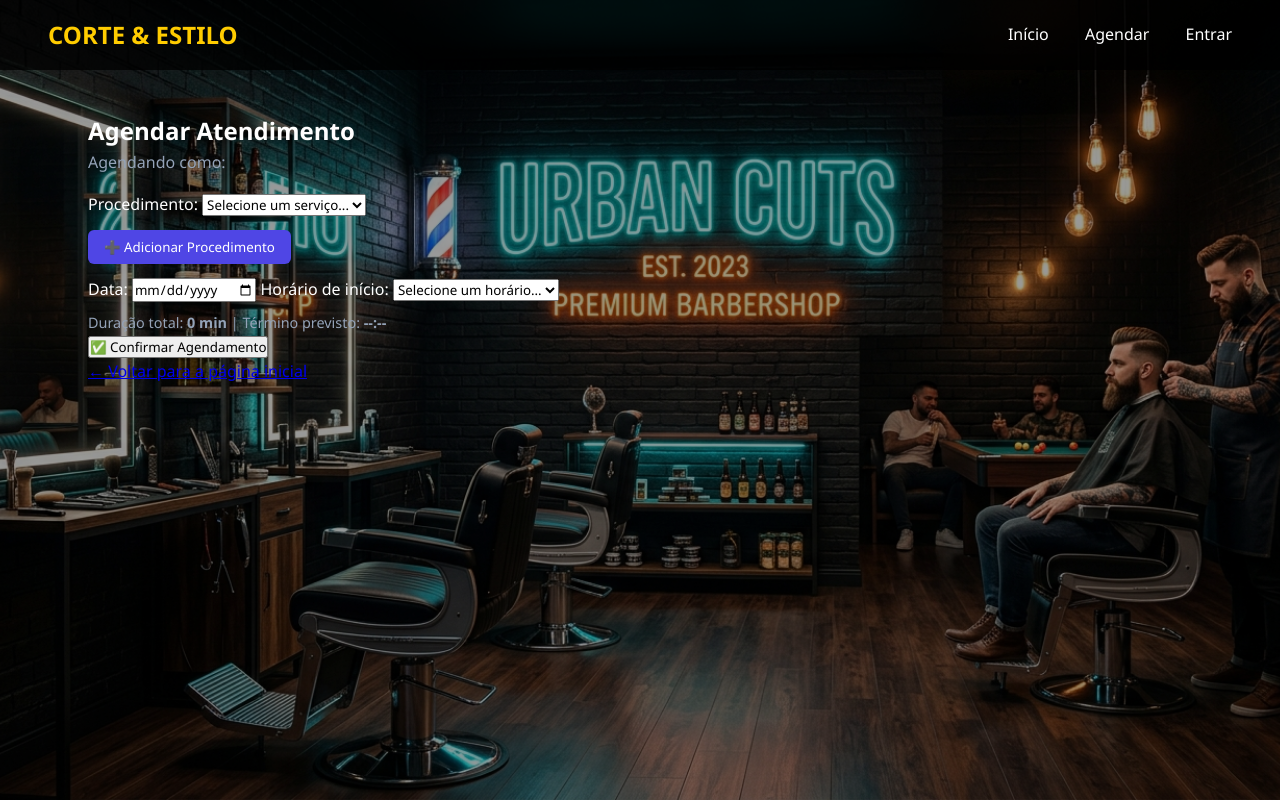
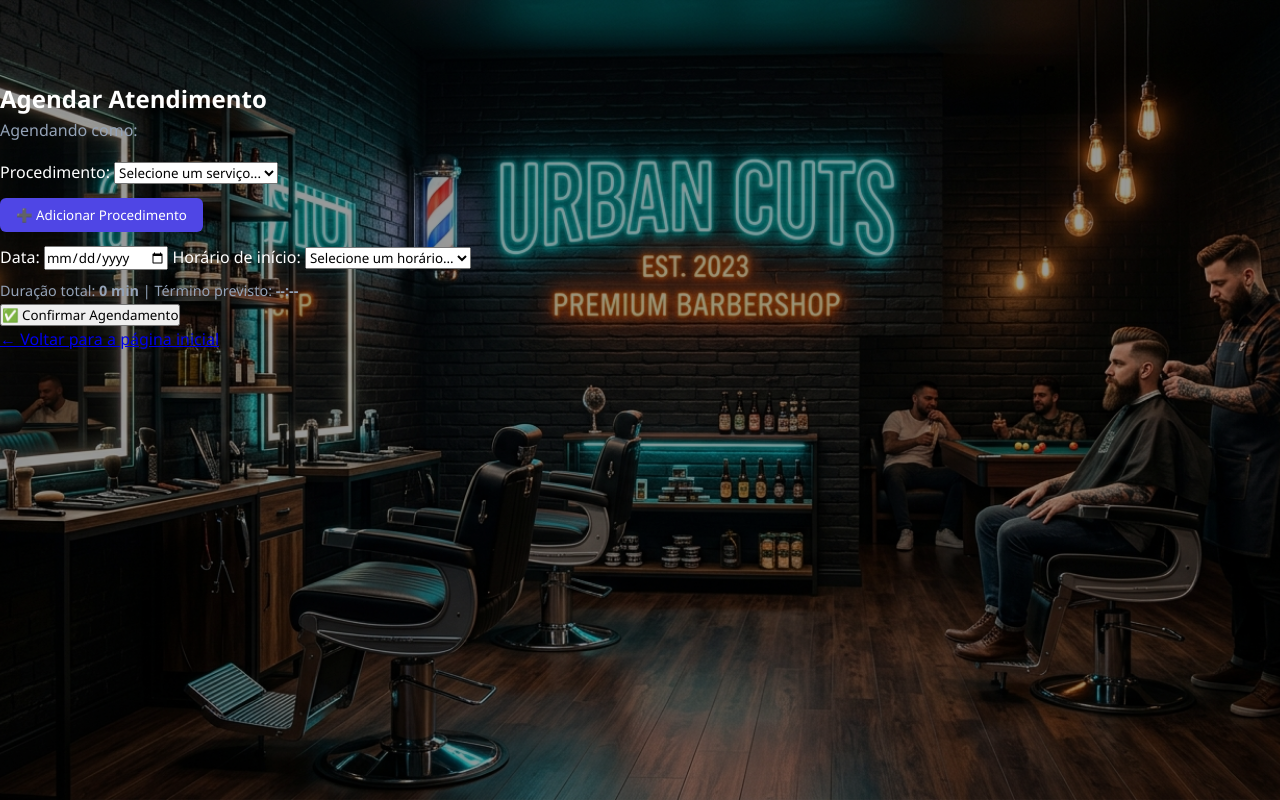
Before and after one commit to ggustavcastro/barbeariateste, a plain HTML site: page frontend/paginas/agendar.html in a window 1280 px wide. Drawn offline with Linux system fonts and the light colour scheme; no server answers.

```diff
--- a/frontend/paginas/agendar.html
+++ b/frontend/paginas/agendar.html
@@ -4,23 +4,11 @@
     <meta charset="UTF-8">
     <meta name="viewport" content="width=device-width, initial-scale=1.0">
     <title>Agendar - Corte & Estilo</title>
-    <!-- ✅ CERTO: com ../ -->
+    <!-- ✅ SÓ TROQUEI AQUI: adicionado ../ -->
     <link rel="stylesheet" href="../style.css?v=102">
 </head>
 <body>
 
-    <!-- ✅ MENU DE NAVEGAÇÃO (igual na página inicial) -->
-    <header class="navbar">
-        <h1 class="logo">CORTE & ESTILO</h1>
-        <nav>
-            <a href="../index.html">Início</a>
-            <a href="agendar.html">Agendar</a>
-            <a href="login.html">Entrar</a>
-        </nav>
-    </header>
-
-    <main>
-        <!-- ✅ SEU CONTEÚDO ORIGINAL AQUI -->
 <section class="pagina-formulario">
   <div class="caixa-formulario">
     <h2>Agendar Atendimento</h2>
@@ -49,10 +37,9 @@
       </p>
       <button type="submit" id="btn-agendar">✅ Confirmar Agendamento</button>
     </form>
-            <div class="link"><a href="../index.html">← Voltar para a página inicial</a></div>
+    <div class="link"><a href="#/" onclick="navegar('/')">← Voltar para a página inicial</a></div>
   </div>
 </section>
-    </main>
 
 <script src="../app.js"></script>
 </body>
```
Lines whose indentation alone changed are shown as unchanged.
